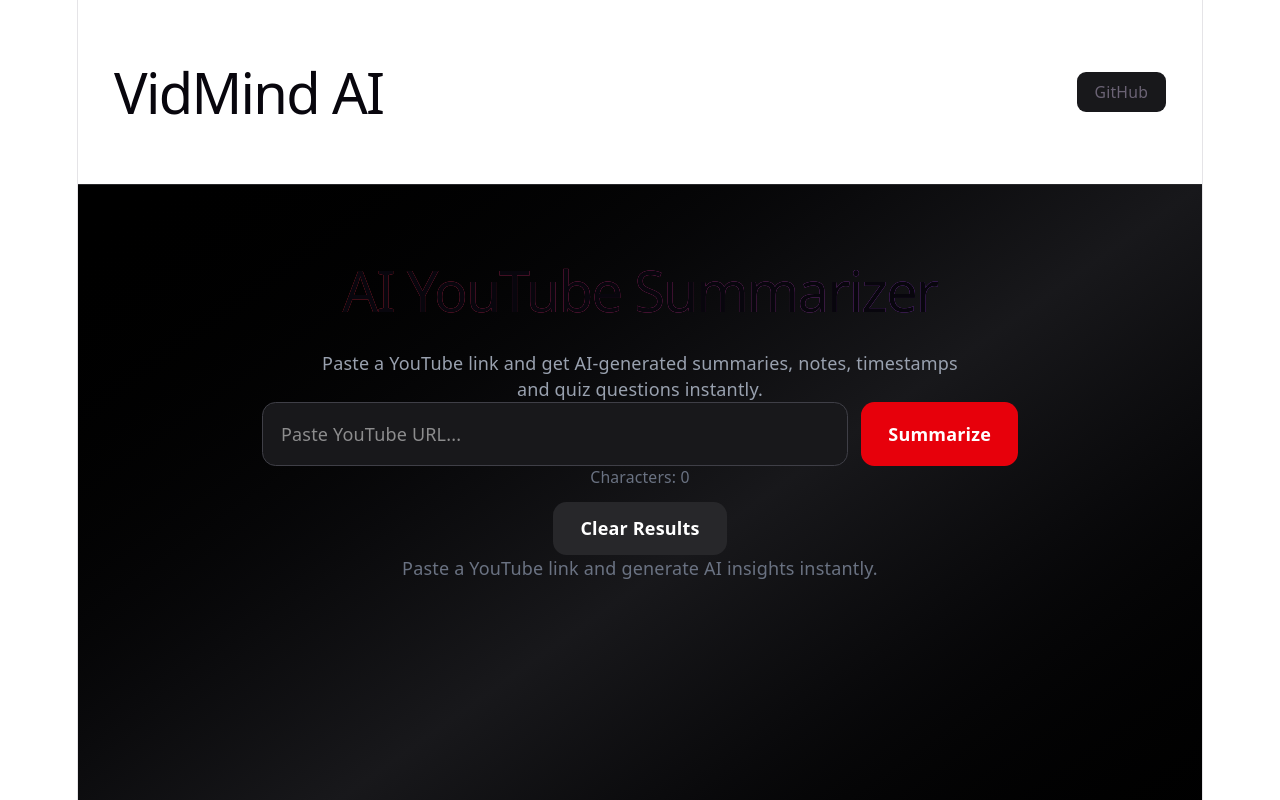
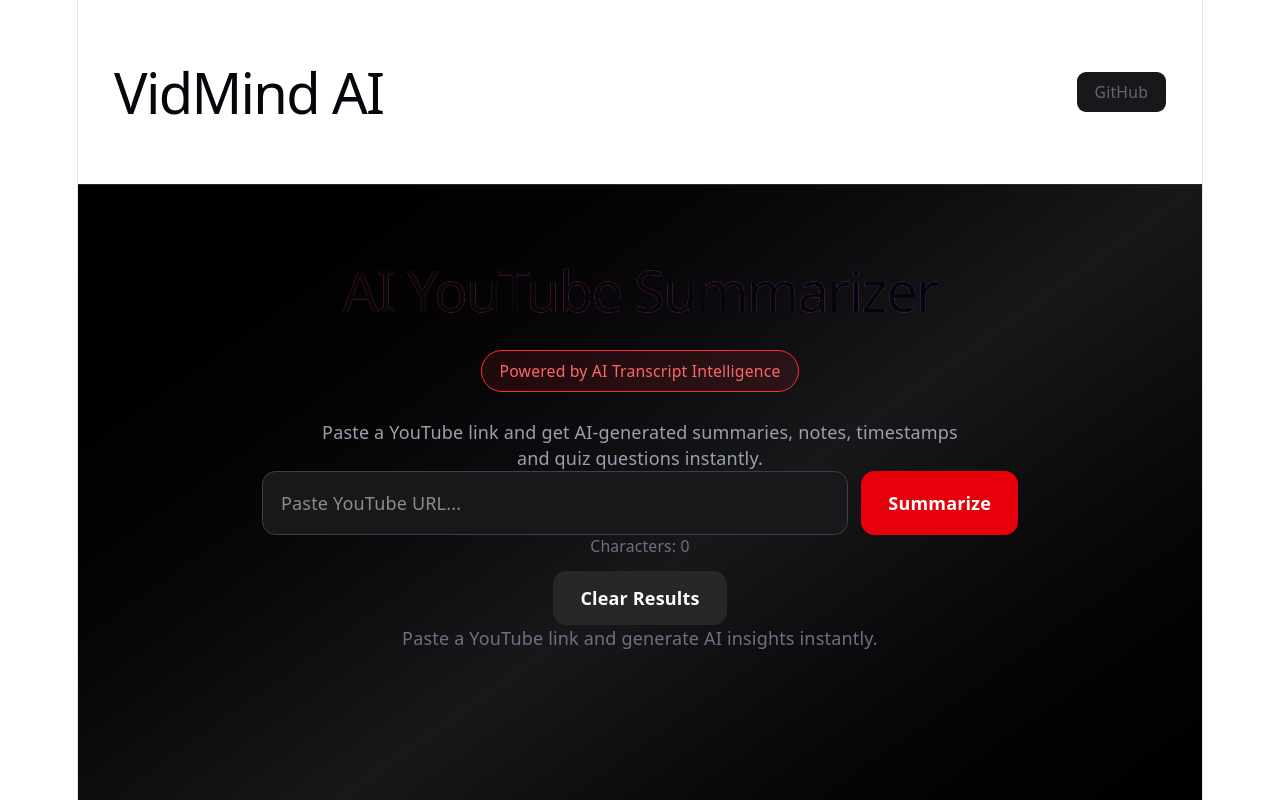
Before and after one commit to pragatipandey-tech/Youtube-AI-Summarizer, a React app in the folder frontend/: page / in a window 1280 px wide. Shown: the top 800 px of the page. Built offline with nearby package versions, Linux system fonts and the light colour scheme; the HTML template or start-up script is replaced by a standard one.

Commit message:
Add AI powered badge section

```diff
--- a/frontend/src/App.jsx
+++ b/frontend/src/App.jsx
@@ -76,6 +76,10 @@ function App() {
         <h1 className="text-5xl md:text-7xl font-extrabold mb-4 text-center bg-gradient-to-r from-red-500 via-pink-500 to-purple-500 bg-clip-text text-transparent">
           AI YouTube Summarizer
         </h1>
+
+        <div className="mb-6 px-4 py-2 rounded-full bg-red-500/10 border border-red-500 text-red-400 text-sm">
+          Powered by AI Transcript Intelligence
+        </div>
 
         <p className="text-gray-400 mb-8 text-center max-w-xl">
           Paste a YouTube link and get AI-generated summaries,
```
